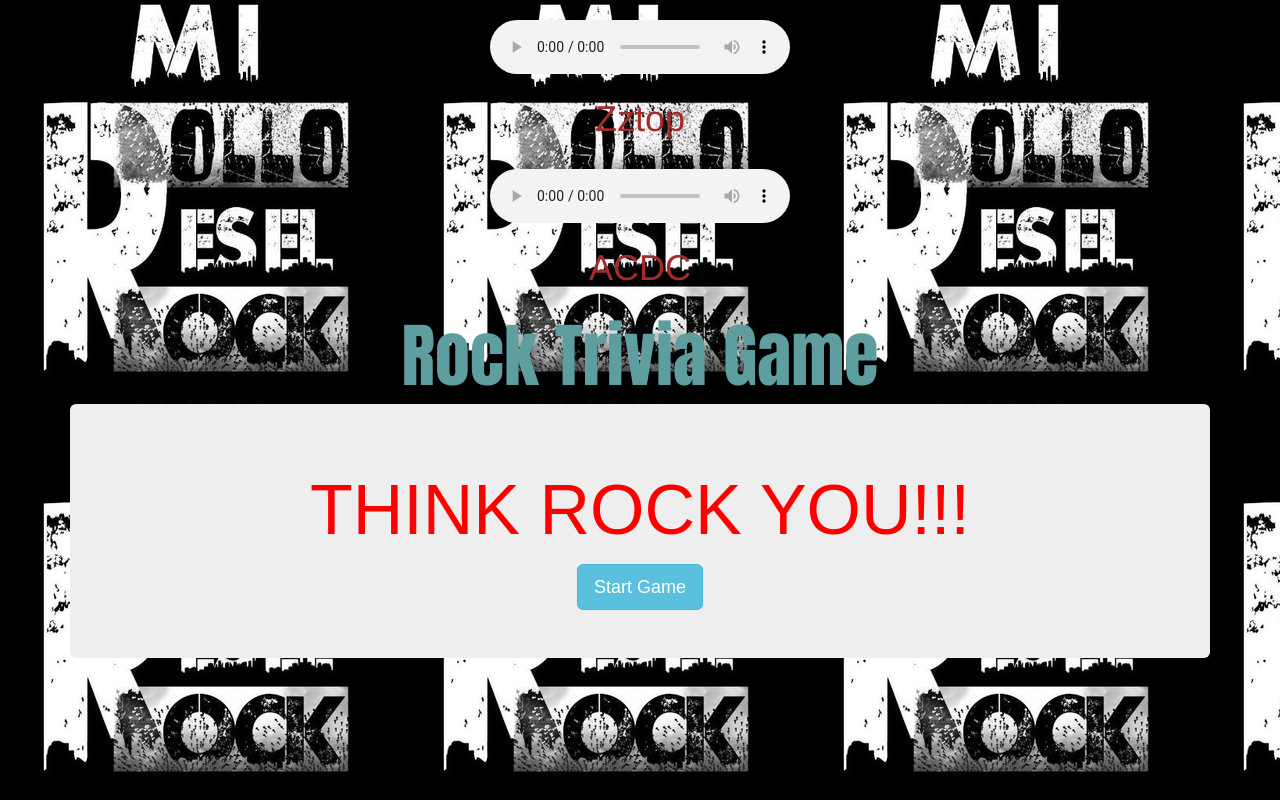
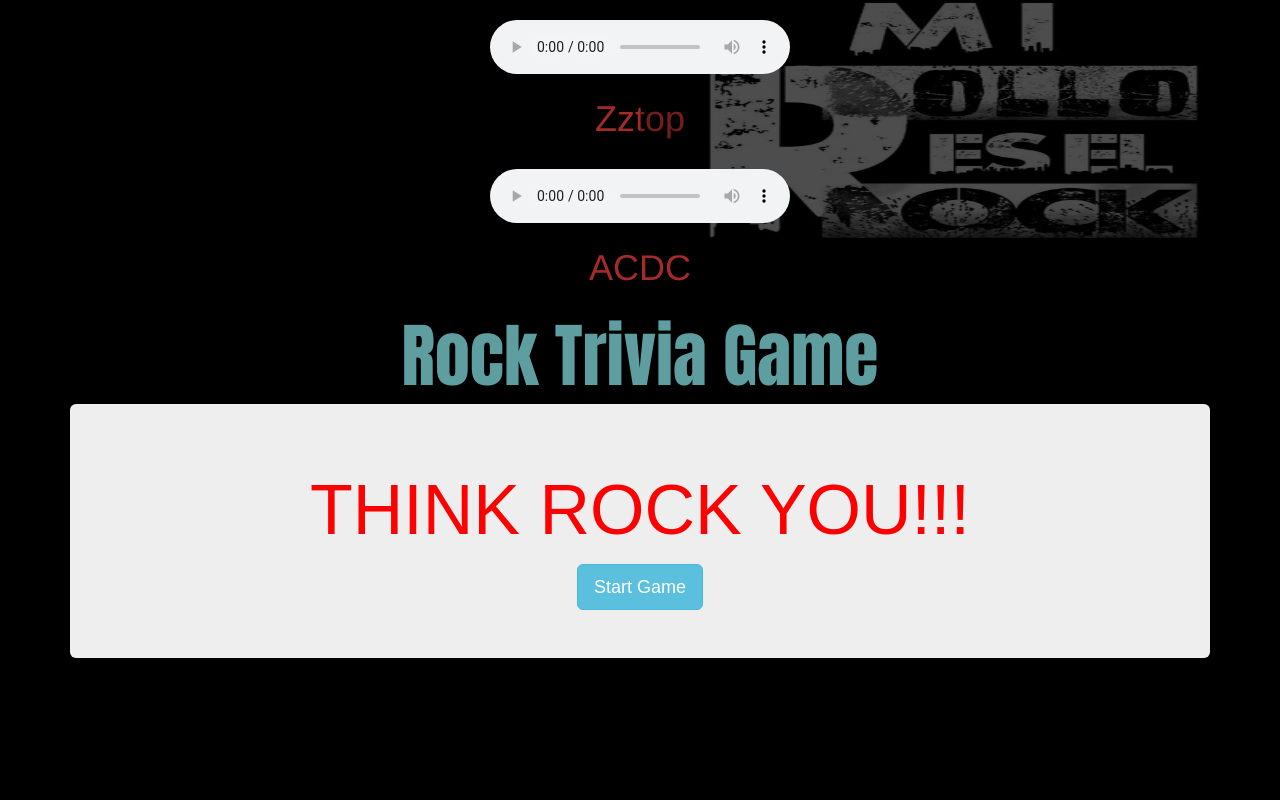
Before and after one commit to Nosh41/TriviaGame, a plain HTML site: page index.html in a window 1280 px wide. Drawn offline with nearby package versions, Linux system fonts and the light colour scheme; files whose address does not match are found by name.

Commit message:
Rock Trivia Game

```diff
--- a/assets/css/style.css
+++ b/assets/css/style.css
@@ -1,5 +1,5 @@
 body{
-    background-image: url("file:///Users/sergioadriantapia/Desktop/homework11Sep/TriviaGame/assets/images/rock1.jpg");
+    background-color: black;
     text-align: center;
 }
 
@@ -35,3 +35,9 @@
 h1{
   color: brown;
 }
+img{
+  width: 50%;
+        height: 20vmax;
+        position: absolute;
+        opacity: 0.3;
+}
--- a/index.html
+++ b/index.html
@@ -7,7 +7,7 @@
     <!-- The above 3 meta tags *must* come first in the head; any other head content must come *after* these tags -->
     <meta name="description" content="">
     <meta name="author" content="">
-    <!--img src="assets/images/rock1.jpg"-->
+    <img src="assets/images/rock1.jpg">
 
     <title>Trivia Game</title>
 
```
Also changed, not shown: 1 other file.
